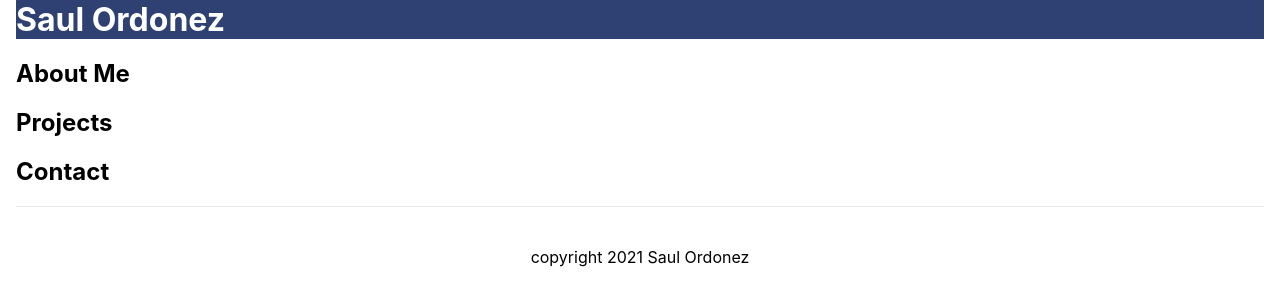
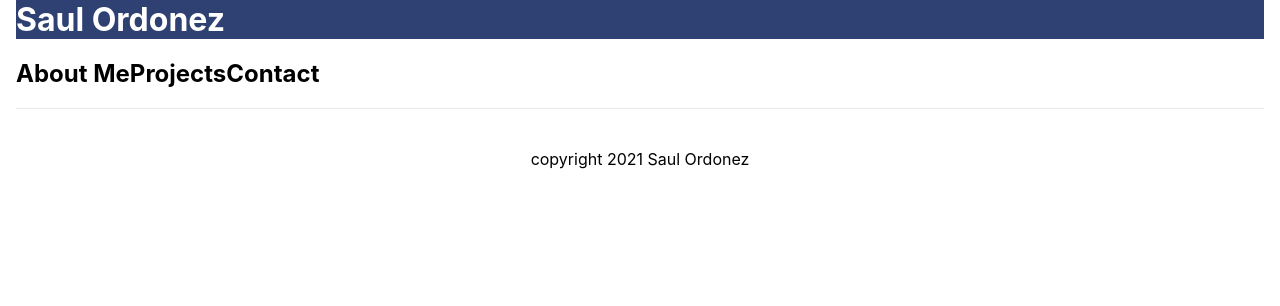
Before and after one commit to Saul-Ordonez/personal-portfolio, a Next.js app: page / in a window 1280 px wide. Shown: the top 306 px of the page. Built offline with nearby package versions, Linux system fonts and the light colour scheme.

Commit message:
update titles for each page

```diff
--- a/pages/about-me.js
+++ b/pages/about-me.js
@@ -1,8 +1,12 @@
 import Link from 'next/link'
+import Head from 'next/head'
 
 export default function AboutMe() {
   return (
     <>
+      <Head>
+        <title>About Me</title>
+      </Head>
       <h1>About Me</h1>
       <h2>
         <Link href="/">
--- a/pages/contact.js
+++ b/pages/contact.js
@@ -1,8 +1,12 @@
 import Link from 'next/link'
+import Head from 'next/head'
 
 export default function Contact() {
   return (
     <>
+      <Head>
+        <title>Contact</title>
+      </Head>
       <h1>Contact</h1>
       <h2>
         <Link href="/">
--- a/pages/index.js
+++ b/pages/index.js
@@ -4,6 +4,7 @@ import Link from 'next/link'
 
 export default function Home() {
   return (
+
     <div className={styles.container}>
       <Head>
         <title>Saul Ordonez</title>
@@ -16,6 +17,7 @@ export default function Home() {
         </div>
       </div>
 
+      <div className={styles.navBar}>
         <div>
           <h2>
             <Link href="/about-me">
@@ -39,6 +41,7 @@ export default function Home() {
             </Link>
           </h2>
         </div>
+      </div>
 
       <footer className={styles.footer}>
         <p>copyright 2021 Saul Ordonez</p>
--- a/pages/projects.js
+++ b/pages/projects.js
@@ -1,8 +1,12 @@
 import Link from 'next/link'
+import Head from 'next/head'
 
 export default function Projects() {
   return (
     <>
+      <Head>
+        <title>Projects</title>
+      </Head>
       <h1>Projects</h1>
       <h2>
         <Link href="/">
--- a/styles/Home.module.css
+++ b/styles/Home.module.css
@@ -1,6 +1,10 @@
 .container {
   min-height: 100vh;
   padding: 0 1rem;;
+}
+
+.navBar {
+  display: flex;
 }
 
 .header {
```
Lines whose indentation alone changed are shown as unchanged.
